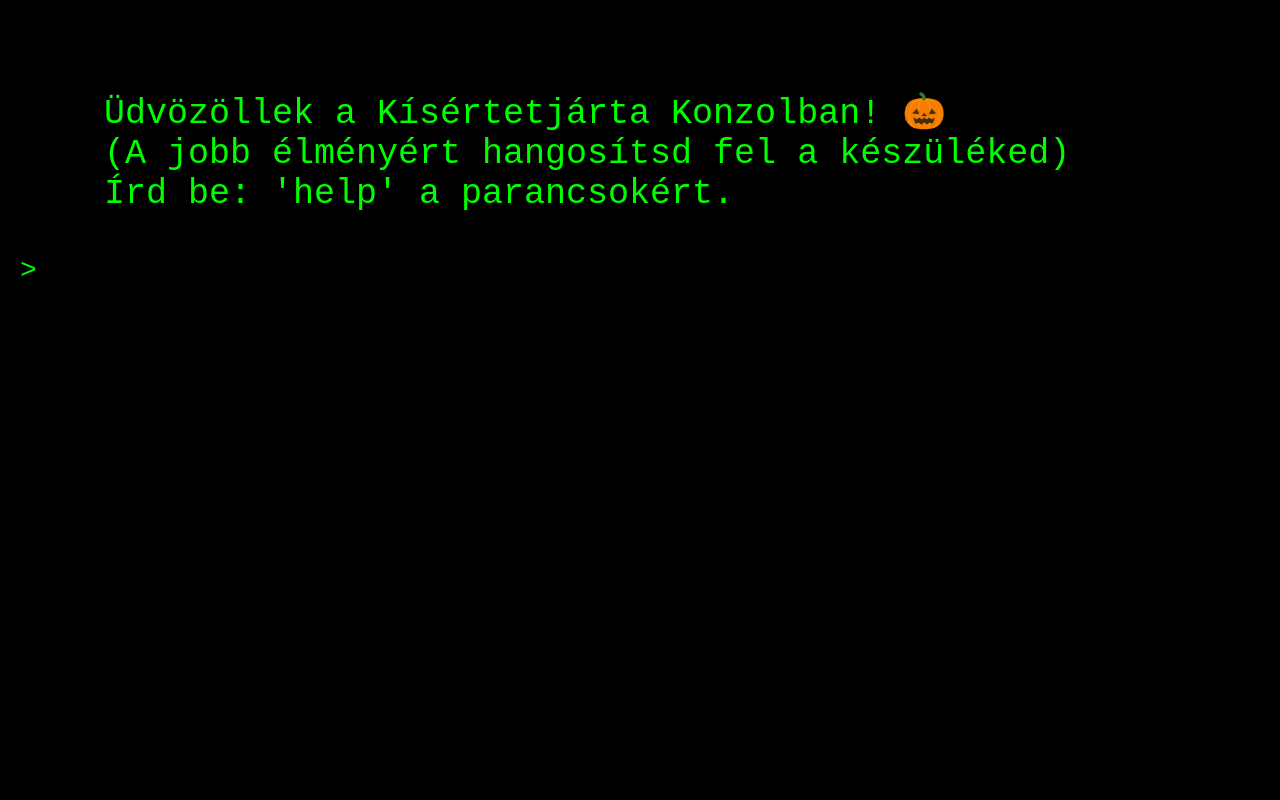
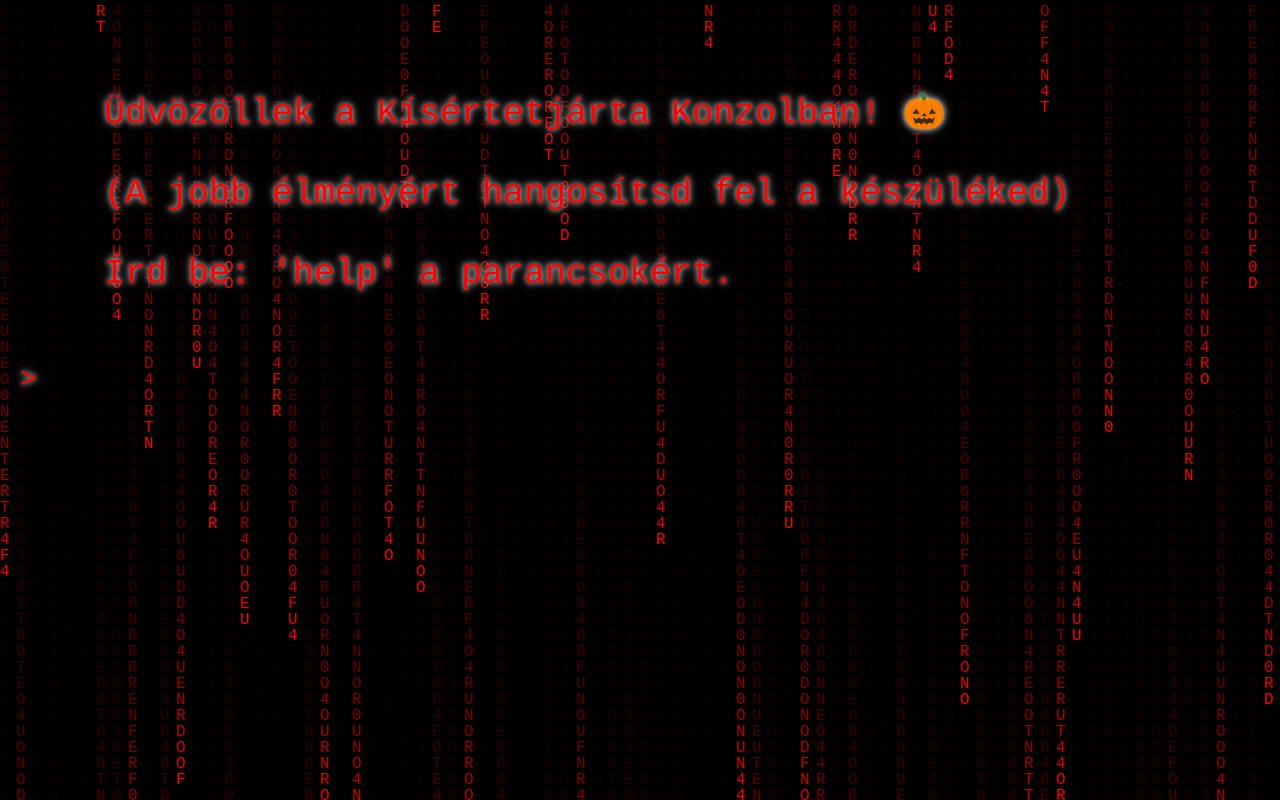
Before and after one commit to marton01/halloween, a plain HTML site: page index.html in a window 1280 px wide. Drawn offline with Linux system fonts and the light colour scheme.

Commit message:
Final commit.

```diff
--- a/index.html
+++ b/index.html
@@ -1,133 +1,210 @@
 <!DOCTYPE html>
-<html lang="en">
+<html lang="hu">
 <head>
-    <meta charset="UTF-8" />
-    <title>Ultra Haunted Terminal</title>
+<meta charset="UTF-8">
+<title>Halloween Haunted Terminal</title>
 <style>
-      body {
-        background-color: black;
-        color: #00ff00;
+  html, body {
+    margin: 0; padding: 0;
+    overflow: hidden; height: 100%;
+    background-color: black; color: red;
     font-family: "Courier New", monospace;
-        margin: 0;
-        padding: 20px;
   }
-      #terminal {
-        white-space: pre-wrap;
+  #matrixCanvas, #glitchCanvas {
+    position: fixed; top: 0; left: 0;
+    width: 100vw; height: 100vh; z-index: 0;
   }
-      #input-line {
-        display: flex;
-        margin-top: 10px;
-        font-size: 28px;
+  #glitchCanvas {
+    pointer-events: none;
   }
-      #prompt {
-        margin-right: 5px;
+  #terminal, #input-line, #uploadImageContainer {
+    position: relative; z-index: 1;
   }
-      input {
-        background: none;
-        border: none;
-        color: #00ff00;
-        font-family: monospace;
-        outline: none;
-        font-size: 28px;
-        flex: 1;
-      }
-      #scare-overlay {
-        display: none;
-        position: fixed;
-        top: 0;
-        left: 0;
-        right: 0;
-        bottom: 0;
-        background-color: red;
-        color: white;
-        text-align: center;
-        line-height: 1.2em;
-        z-index: 100;
-        flex-direction: column;
-        justify-content: center;
-        align-items: center;
-      }
-      #scare-img {
-        width: 100vw;
-        height: 100vh;
-      }
+  #terminal { white-space: pre-wrap; padding: 20px; font-size: 28px; text-shadow: 0 0 5px rgb(178, 178, 178), 0 0 10px rgb(178, 178, 178); }
+  #input-line { display: flex; margin-top: 10px; font-size: 28px; padding: 0 20px;  text-shadow: 0 0 5px rgb(178, 178, 178), 0 0 10px rgb(178, 178, 178); }
+  #prompt { margin-right: 5px; }
+  input { background: none; border: none; color: red; font-family: monospace; outline: none; font-size: 28px; flex: 1; text-shadow: 0 0 5px rgb(178, 178, 178), 0 0 10px rgb(178, 178, 178); }
+  #scare-overlay { display: none; position: fixed; top:0; left:0; right:0; bottom:0; background:red; color:white; text-align:center; line-height:1.2em; z-index:100; flex-direction:column; justify-content:center; align-items:center; }
+  #scare-img { width:100vw; height:100vh; }
+  #uploadButton { padding:10px 20px; margin-top:10px; border:2px solid red; border-radius:10px; background:black; color:red;  text-shadow: 0 0 5px rgb(255, 255, 255), 0 0 10px rgb(255, 255, 255); }
+  #fileInput { border:2px solid red; border-radius:10px; padding:10px; background:black; color:red; }
+  #uploadImageContainer { margin-top:200px; text-align:center; }
 </style>
 </head>
 <body>
+
+<canvas id="matrixCanvas"></canvas>
+<canvas id="glitchCanvas"></canvas>
+
 <div id="terminal" style="font-size: 28px">
   <span style="font-size: 35px">
-    Üdvözöllek a Kísértetjárta Konzolban! 🎃
-    (A jobb élményért hangosítsd fel a készüléked)
-    Írd be: 'help' a parancsokért.</span
-      >
+    Üdvözöllek a Kísértetjárta Konzolban! 🎃<br>
+    (A jobb élményért hangosítsd fel a készüléked)<br>
+    Írd be: 'help' a parancsokért.
+  </span>
 </div>
 
-    <div id="input-line" style="font-size: 28px">
-      <span id="prompt" style="font-size: 28px">> </span>
-      <input
-        type="text"
-        id="command-input"
-        autofocus
-        autocomplete="off"
-        style="font-size: 28px"
-      />
+<div id="input-line">
+  <span id="prompt">> </span>
+  <input type="text" id="command-input" autofocus autocomplete="off" />
 </div>
 
 <div id="scare-overlay">
   <img id="scare-img" src="scary_image.jpg" alt="Scary face" />
 </div>
 
-    <audio id="scream" src="scary_sound.mp3"></audio>
+<div id="uploadImageContainer">
+  <input type="file" id="fileInput" accept="image/*"><br><br>
+  <button id="uploadButton" onclick="uploadImage()">Feltöltés</button>
+  <p id="status"></p>
+</div>
 
 <script>
+  // ===== MATRIX HÁTTÉR =====
+  const canvas = document.getElementById("matrixCanvas");
+  const ctx = canvas.getContext("2d");
+  canvas.width = window.innerWidth;
+  canvas.height = window.innerHeight;
+  const chars = "NOTFOUNDERROR404";
+  const fontSize = 16;
+  const columns = Math.floor(canvas.width / fontSize);
+  const drops = Array(columns).fill(1);
+
+  function drawMatrix() {
+    ctx.fillStyle = "rgba(0,0,0,0.08)";
+    ctx.fillRect(0,0,canvas.width,canvas.height);
+    // ctx.fillStyle = "red"; // zöld mátrix
+    ctx.fillStyle = "red";
+    ctx.font = fontSize + "px monospace";
+    for(let i=0;i<drops.length;i++){
+      const text = chars[Math.floor(Math.random()*chars.length)];
+      ctx.fillText(text,i*fontSize,drops[i]*fontSize);
+      if(drops[i]*fontSize > canvas.height && Math.random() > 0.975) drops[i]=0;
+      drops[i]++;
+    }
+  }
+  setInterval(drawMatrix, 35);
+  window.addEventListener("resize", () => { canvas.width = window.innerWidth; canvas.height = window.innerHeight; });
+
+  // ===== GLITCH VILLANÁS =====
+  const glitchCanvas = document.getElementById("glitchCanvas");
+  const gCtx = glitchCanvas.getContext("2d");
+  glitchCanvas.width = window.innerWidth;
+  glitchCanvas.height = window.innerHeight;
+  function drawGlitch() {
+    gCtx.clearRect(0,0,glitchCanvas.width,glitchCanvas.height);
+    if(Math.random() < 0.02){ // ~2% eséllyel villan
+      gCtx.fillStyle = Math.random()<0.5 ? "white":"red";
+      gCtx.globalAlpha = 0.3 + Math.random()*0.5;
+      gCtx.fillRect(0,0,glitchCanvas.width,glitchCanvas.height);
+      gCtx.globalAlpha=1;
+    }
+  }
+  setInterval(drawGlitch, 100);
+
+  // ===== TERMINÁL REZGÉS / GLITCH SZÖVEG =====
+  // function terminalBlink() {
+  //   const maxSkew = 0.2; // radiánban a maximum ferdeség
+  //   const skewX = (Math.random() * maxSkew*2 - maxSkew).toFixed(2);
+  //   terminal.style.transform = `skewX(${skewX}rad)`;
+  //   terminal.style.visibility = 'hidden';
+  //   setTimeout(() => { terminal.style.visibility = 'visible'; }, Math.random()*100);
+
+  //   // rövid ideig legyen csak
+  //   setTimeout(() => {
+  //     terminal.style.transform = '';
+  //     input.style.transform = '';
+  //   }, 100 + Math.random()*100);
+  // }
+
+  function terminalUltraGlitch() {
+    const maxSkew = 0.2;
+    const skewX = (Math.random() * maxSkew*2 - maxSkew).toFixed(2);
+
+    // Skew + random translate for 0.5 seconds
+    terminal.style.transition = 'transform 0.001s';
+    terminal.style.transform = `skewX(${skewX}rad)`;
+    input.style.transform = `skewX(${skewX}rad)`;
+    new Promise(resolve => setTimeout(resolve, 500)).then(() => {
+      terminal.style.transform = `skewX(${0}rad)`;
+      input.style.transform = `skewX(${0}rad)`;
+    });
+
+    // Blink effect
+    terminal.style.visibility = 'hidden';
+    setTimeout(() => { terminal.style.visibility = 'visible'; }, Math.random()*100);
+
+    // Extra glitchCanvas villanás
+    if(Math.random() < 0.2){
+      gCtx.fillStyle = Math.random() < 0.5 ? "white" : "red";
+      gCtx.globalAlpha = 0.3 + Math.random()*0.5;
+      gCtx.fillRect(0,0,glitchCanvas.width,glitchCanvas.height);
+      gCtx.globalAlpha = 1;
+    }
+  }
+
+  // trigger glitch/villanás random időközönként
+  setInterval(() => {
+    if(Math.random() < 0.5){ // 30% esély egy ciklusban
+      // terminalBlink();
+      terminalUltraGlitch();
+    }
+  }, 2000);
+
+
+  // ===== TERMINÁL LOGIKA =====
   const terminal = document.getElementById("terminal");
   const input = document.getElementById("command-input");
   const overlay = document.getElementById("scare-overlay");
-      const scream = document.getElementById("scream");
+  const scream = new Audio("scary_sound.mp3");
+  const uploadContainer = document.getElementById("uploadImageContainer");
+  const fileInput = document.getElementById("fileInput");
+  const status = document.getElementById("status");
+  uploadContainer.style.display = "none";
 
-      // TODO: több parancs hozzáadása
   const responses = {
-        help: "Parancsok: scan, trick, treat, halloween",
-        scan: "Jelmez beolvasása... HIBA: Jelmez nem található...",
-        trick: "Trükk kiválasztva! Készülj a meglepetésekre!",
-        halloween: "Boldog halloween-t! 🎃",
+    help:"Parancsok: scan, trick, halloween",
+    scan:"Jelmez beolvasása... HIBA: Márton jelmeze nem található...",
+    trick:"Trükk kiválasztva! Készülj a meglepetésekre!",
+    halloween:"Boldog halloween-t! Tölts fel egy képet, hogy legyen egy csodás emlék(ünk)! 🎃"
   };
 
-      // Jump scare function
   function triggerScare() {
     overlay.style.display = "flex";
-        scream.currentTime = 0;
+    scream.currentTime=0;
     scream.play();
-        setTimeout(() => {
-          overlay.style.display = "none";
-        }, 3000);
+    setTimeout(()=>{overlay.style.display="none";},3000);
   }
 
-      // function triggerScare() {
-      //   terminal.innerHTML += "\nbooo";
-      // }
-
-      input.addEventListener("keydown", function (e) {
-        if (e.key === "Enter") {
+  input.addEventListener("keydown", function(e){
+    if(e.key==="Enter"){
       const cmd = input.value.toLowerCase();
-          terminal.innerHTML += "\n> " + input.value;
-
-          if (["trick"].includes(cmd)) {
-            new Promise((resolve) => setTimeout(resolve, 1000)).then(
-              triggerScare
-            );
-          }
-
-          if (responses[cmd]) {
-            terminal.innerHTML += "\n" + responses[cmd];
-          } else {
-            terminal.innerHTML += "\nCommand not recognized. Try 'help'.";
-          }
-
-          input.value = "";
-          terminal.scrollTop = terminal.scrollHeight;
+      terminal.innerHTML += "\n> "+input.value;
+      if(cmd==="trick") new Promise(r=>setTimeout(r,1000)).then(triggerScare);
+      if(cmd==="halloween") uploadContainer.style.display="block";
+      else { uploadContainer.style.display="none"; fileInput.value=""; status.innerText=""; }
+      terminal.innerHTML += "\n"+(responses[cmd]||"Command not recognized. Try 'help'.");
+      input.value="";
+      terminal.scrollTop=terminal.scrollHeight;
     }
   });
+
+  async function uploadImage() {
+    const file = fileInput.files[0];
+    if(!file){ status.innerText="Válassz ki egy képet először!"; return; }
+    status.innerText="Feltöltés folyamatban...";
+    const webhookUrl="https://discord.com/api/webhooks/1432287149054627942/dqgnjoiplCQqi7gb9YMolNiKywi4CzG7V07tJ1e8UC1nlH0LIxvAwhvcOkz0pfWLGgPU";
+    const formData=new FormData();
+    formData.append("file",file);
+    formData.append("content",`Új kép érkezett a Haunted oldalról! 👻 (${file.name})`);
+    try {
+      const response = await fetch(webhookUrl,{method:"POST",body:formData});
+      status.innerText=response.ok?"✅ Feltöltve a szellemekhez!":"⚠️ Hiba történt a feltöltésnél.";
+    } catch(e){
+      status.innerText="💀 Nem sikerült kapcsolódni a túlvilághoz...";
+      console.error(e);
+    }
+  }
 </script>
 </body>
 </html>
```
Lines whose indentation alone changed are shown as unchanged.
